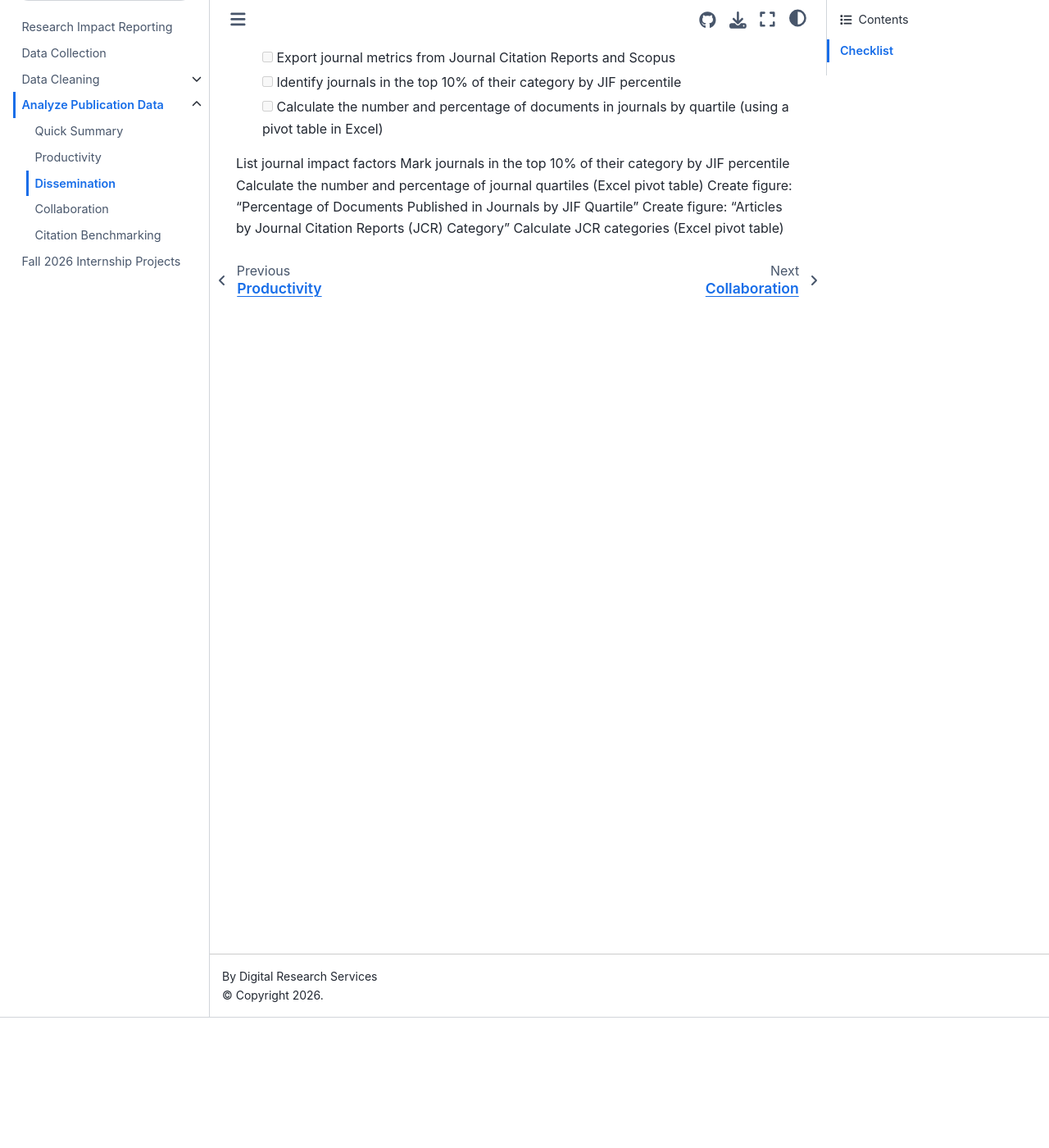
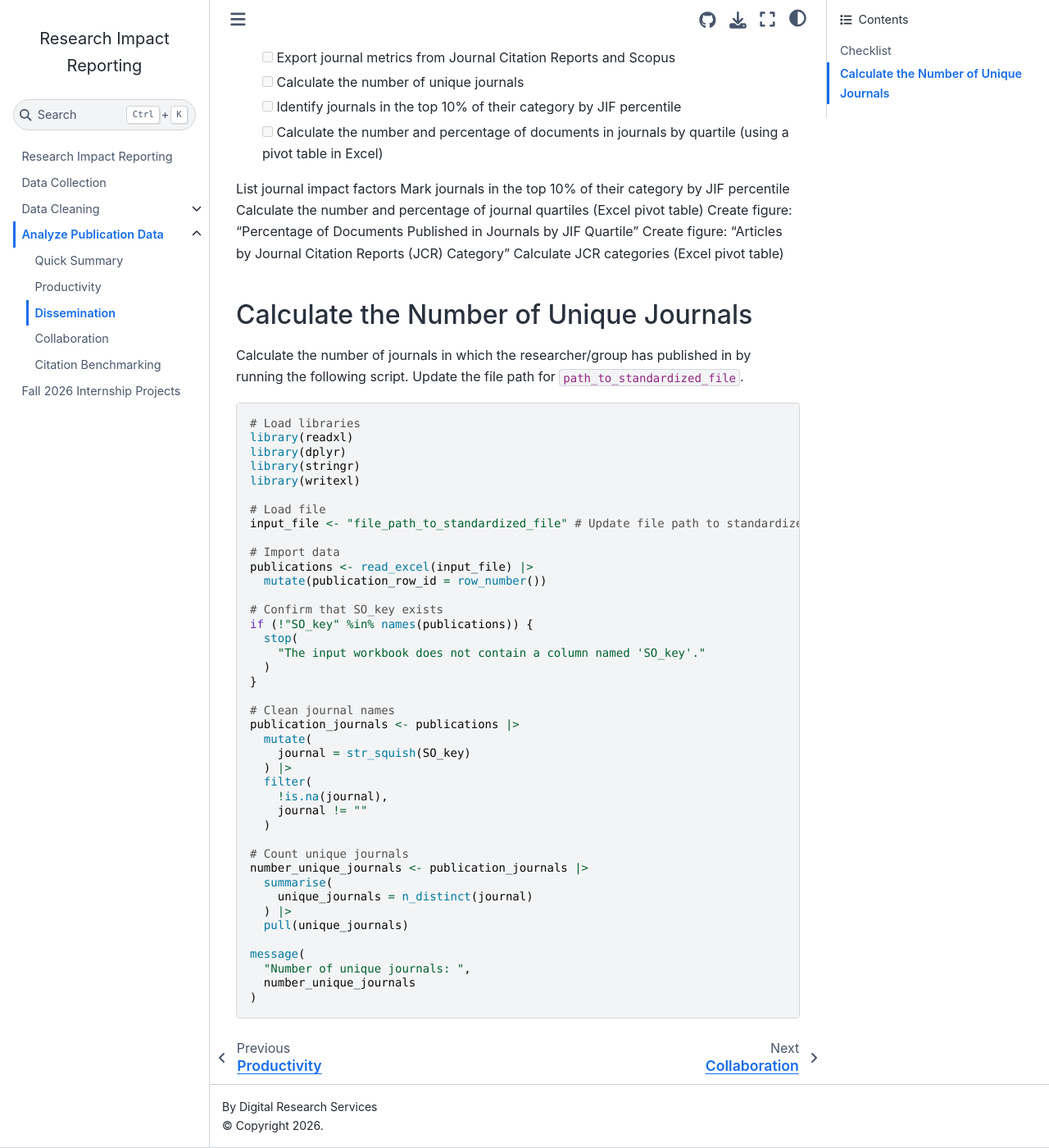
Before and after one commit to vvlooking/research-impact, a Jupyter Book: the page built from website/analyze-data-dissemination.md, in a window 1280 px wide and 1400 px high, scrolled down 159 px. Shown: the whole window at 82% size. Built offline with Jupyter Book 1.0.4 settings and Sphinx 7.4.7 and the Sphinx Book theme 1.1.4, drawn with Linux system fonts in a browser that asks for light colours.

Commit message:
Update analyze-data-dissemination.md

````diff
--- a/website/analyze-data-dissemination.md
+++ b/website/analyze-data-dissemination.md
@@ -3,8 +3,11 @@
 ## Checklist
 
 - [ ] Export journal metrics from Journal Citation Reports and Scopus
+- [ ] Calculate the number of unique journals
 - [ ] Identify journals in the top 10% of their category by JIF percentile
 - [ ] Calculate the number and percentage of documents in journals by quartile (using a pivot table in Excel)
+
+
 
 List journal impact factors
 Mark journals in the top 10% of their category by JIF percentile
@@ -12,3 +15,52 @@ Calculate the number and percentage of journal quartiles (Excel pivot table)
 Create figure: "Percentage of Documents Published in Journals by JIF Quartile"
 Create figure: "Articles by Journal Citation Reports (JCR) Category"
 Calculate JCR categories (Excel pivot table)
+
+
+## Calculate the Number of Unique Journals
+
+Calculate the number of journals in which the researcher/group has published in by running the following script. Update the file path for `path_to_standardized_file`.
+
+```r
+# Load libraries
+library(readxl)
+library(dplyr)
+library(stringr)
+library(writexl)
+
+# Load file
+input_file <- "file_path_to_standardized_file" # Update file path to standardized Excel file
+
+# Import data
+publications <- read_excel(input_file) |>
+  mutate(publication_row_id = row_number())
+
+# Confirm that SO_key exists
+if (!"SO_key" %in% names(publications)) {
+  stop(
+    "The input workbook does not contain a column named 'SO_key'."
+  )
+}
+
+# Clean journal names
+publication_journals <- publications |>
+  mutate(
+    journal = str_squish(SO_key)
+  ) |>
+  filter(
+    !is.na(journal),
+    journal != ""
+  )
+
+# Count unique journals
+number_unique_journals <- publication_journals |>
+  summarise(
+    unique_journals = n_distinct(journal)
+  ) |>
+  pull(unique_journals)
+
+message(
+  "Number of unique journals: ",
+  number_unique_journals
+)
+```
````
